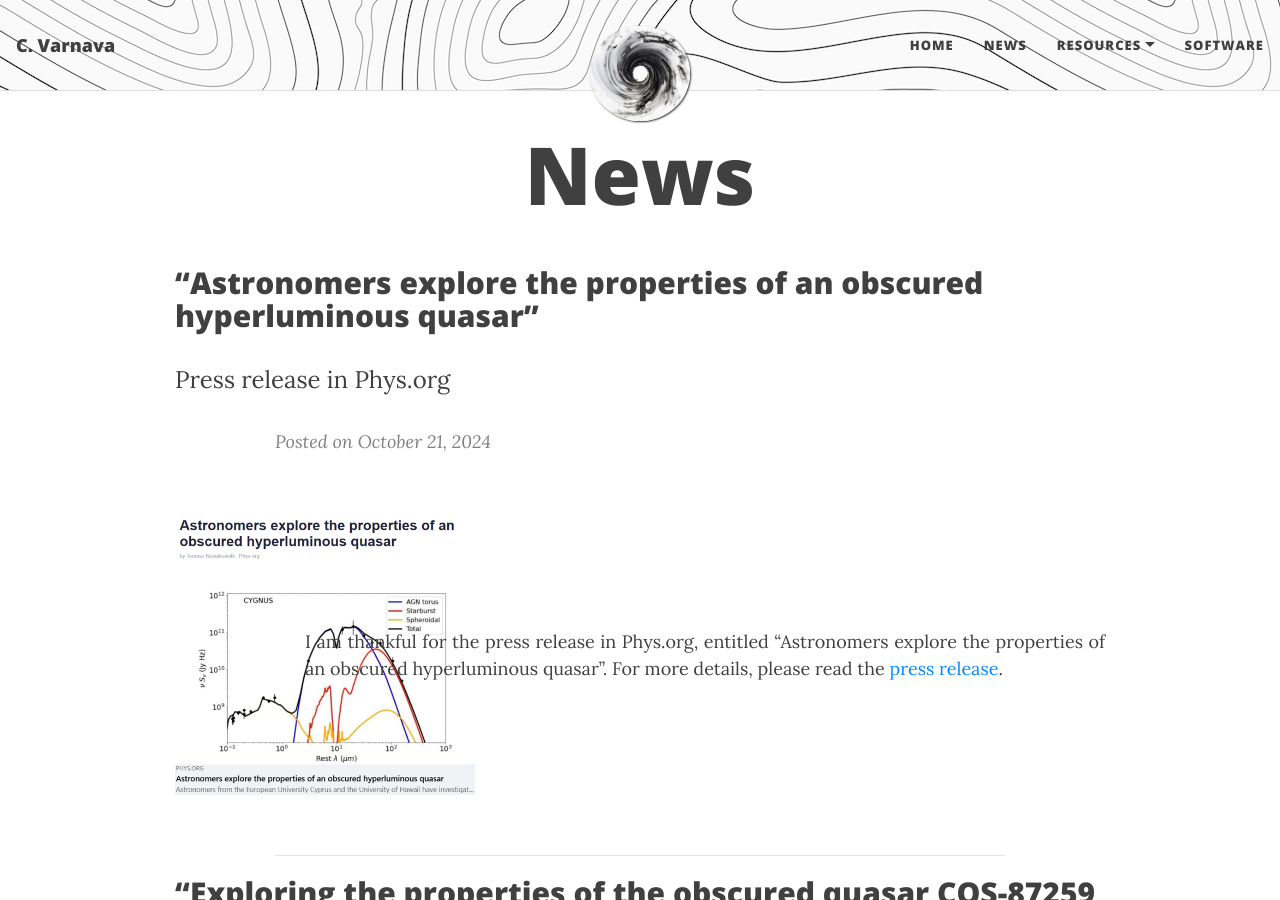
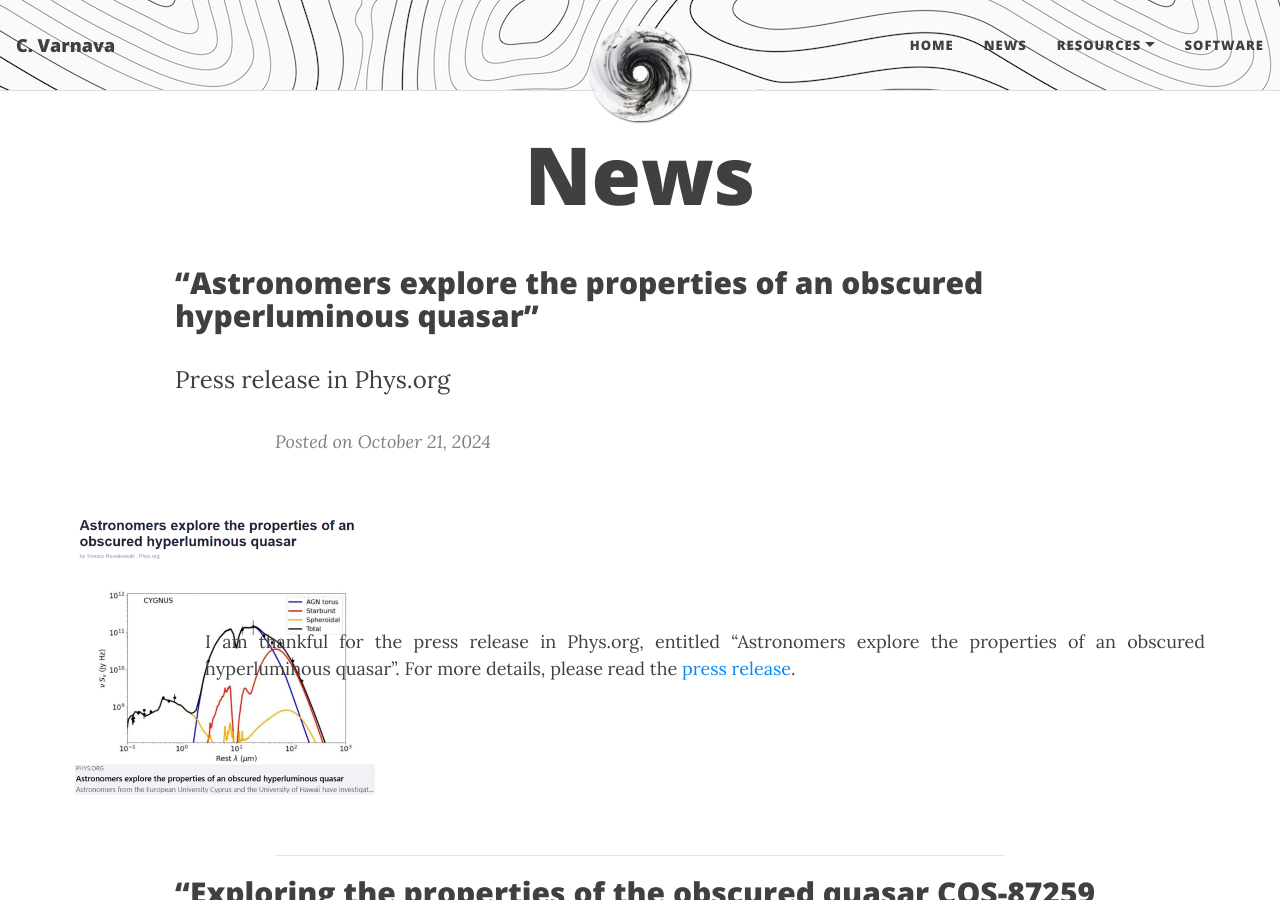
Before and after one commit to ch-var/ch-var.github.io, a Jekyll site: the page built from news.html, in a window 1280 px wide and 900 px high. Built offline with Jekyll 4.4.1, drawn with Linux system fonts in a browser that asks for light colours; formulas are drawn with MathJax 3.

Commit message:
Update news.html

```diff
--- a/news.html
+++ b/news.html
@@ -25,7 +25,7 @@ mathjax: true
 <p><font size="+2">Press release in Phys.org</font></p
 <p><i style="color:#808080";>Posted on October 21, 2024</i></p>
 
-<div style="display: flex; justify-content: space-between; align-items: center; flex-wrap: wrap;">
+<div style="display: flex; justify-content: space-between; align-items: center; flex-wrap: wrap; margin-left: -100px; margin-right: -100px;">
   <p><img src="/assets/img/press.png" style="max-width: 300px; height: auto; margin-right: 30px;"/></p>
   <p style="text-align: justify; flex: 1;">I am thankful for the press release in Phys.org, entitled “Astronomers explore the properties of an obscured hyperluminous quasar”. For more details, please read the <a href="https://phys.org/news/2024-10-astronomers-explore-properties-obscured-hyperluminous.html">press release</a>.</p>
 </div>
```
